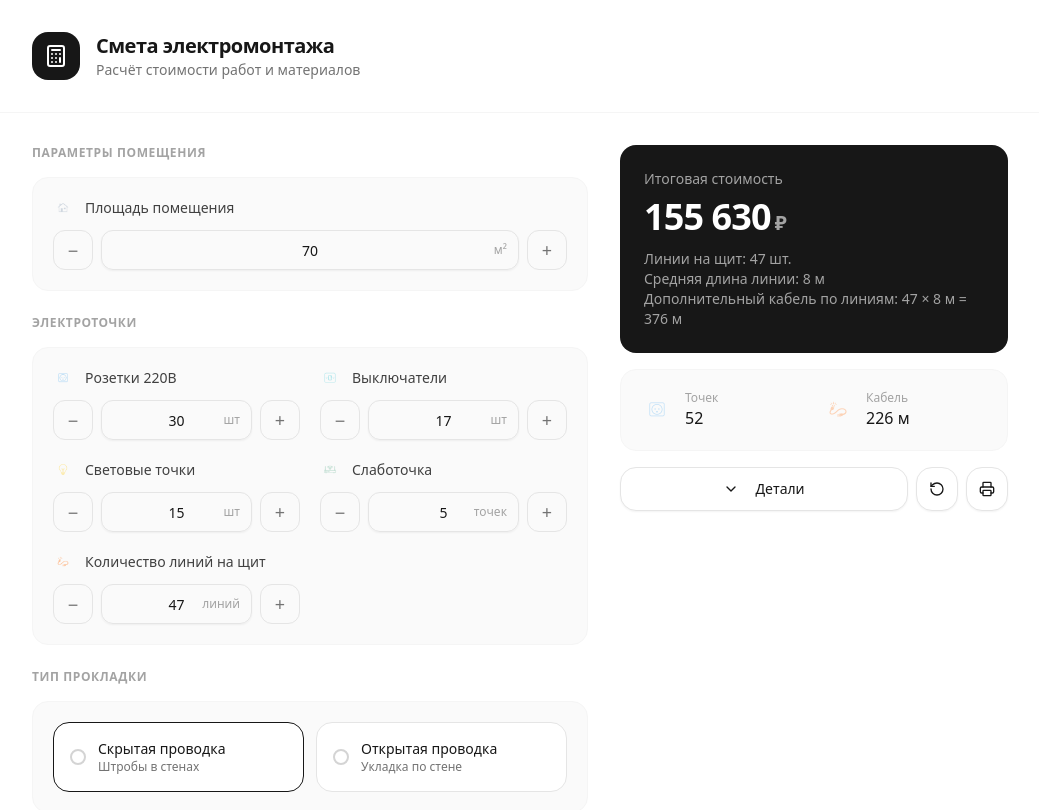
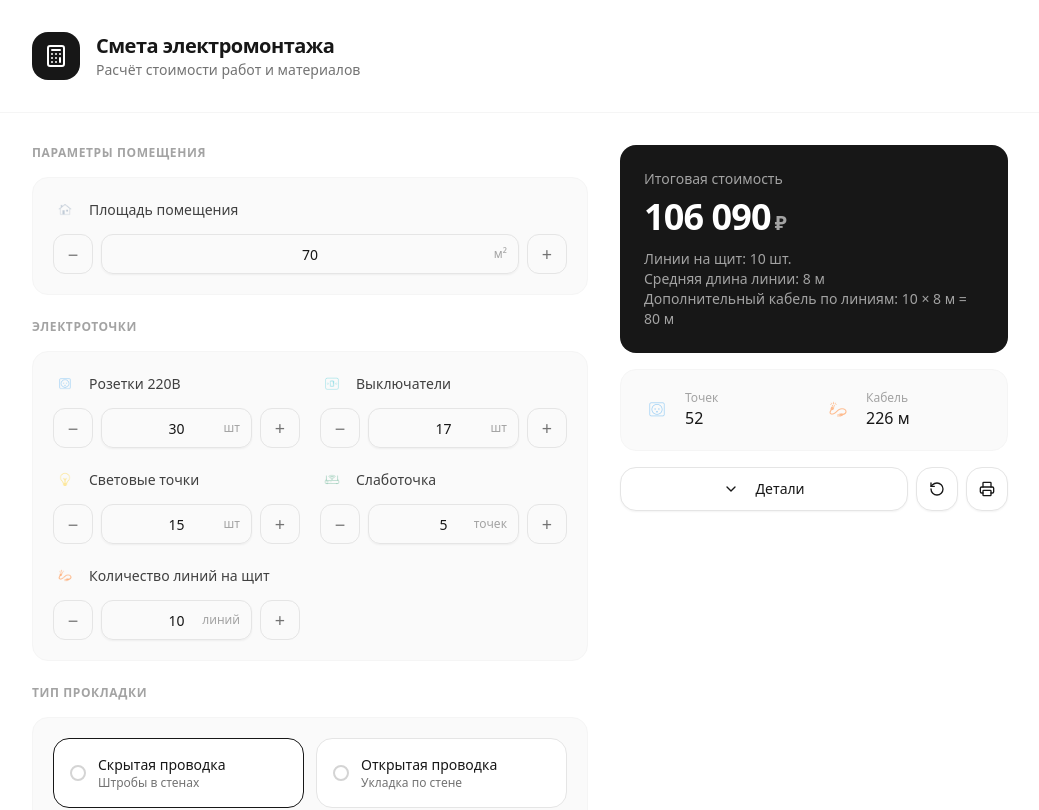
Before and after one commit to vladosambo/Electro-Calculator, a React (Vite) app: page / in a window 1280 px wide. Shown: the top 810 px of the page, without its empty margins (120-1159 px from the left). Built offline with nearby package versions, Linux system fonts and the light colour scheme.

Commit message:
Improve icons visibility and default panel lines

```diff
--- a/src/App.tsx
+++ b/src/App.tsx
@@ -150,7 +150,7 @@ const CounterInput = ({ label, value, onChange, min = 0, max = 1000, image, unit
   return (
     <div className="space-y-3">
       <Label className="flex items-center gap-3 text-sm font-medium text-neutral-700">
-        <img src={image} alt="" className="w-5 h-5 object-contain opacity-70" />
+        <img src={image} alt="" className="w-6 h-6 object-contain opacity-90 shrink-0" />
         {label}
       </Label>
       <div className="flex items-center gap-2">
@@ -334,7 +334,7 @@ function App() {
     switches: 17,
     lightPoints: 15,
     lowVoltagePoints: 5,
-    panelLines: 47,
+    panelLines: 10,
     wiringType: 'hidden',
   });
 
@@ -355,7 +355,7 @@ function App() {
       switches: 17,
       lightPoints: 15,
       lowVoltagePoints: 5,
-      panelLines: 47,
+      panelLines: 10,
       wiringType: 'hidden',
     });
     setShowDetails(false);
@@ -561,14 +561,14 @@ function App() {
                 <div className="p-5 rounded-2xl bg-neutral-50 border border-neutral-100 mb-4">
                   <div className="grid grid-cols-2 gap-4">
                     <div className="flex items-center gap-3">
-                      <img src={assetPath('socket.png')} alt="" className="w-8 h-8 object-contain opacity-50" />
+                      <img src={assetPath('socket.png')} alt="" className="w-8 h-8 object-contain opacity-80" />
                       <div>
                         <p className="text-xs text-neutral-400">Точек</p>
                         <p className="font-medium text-neutral-900">{result.socketBoxes.count + result.lowVoltage.count}</p>
                       </div>
                     </div>
                     <div className="flex items-center gap-3">
-                      <img src={assetPath('cable.png')} alt="" className="w-8 h-8 object-contain opacity-50" />
+                      <img src={assetPath('cable.png')} alt="" className="w-8 h-8 object-contain opacity-80" />
                       <div>
                         <p className="text-xs text-neutral-400">Кабель</p>
                         <p className="font-medium text-neutral-900">{Math.round(result.cable.length)} м</p>
```
